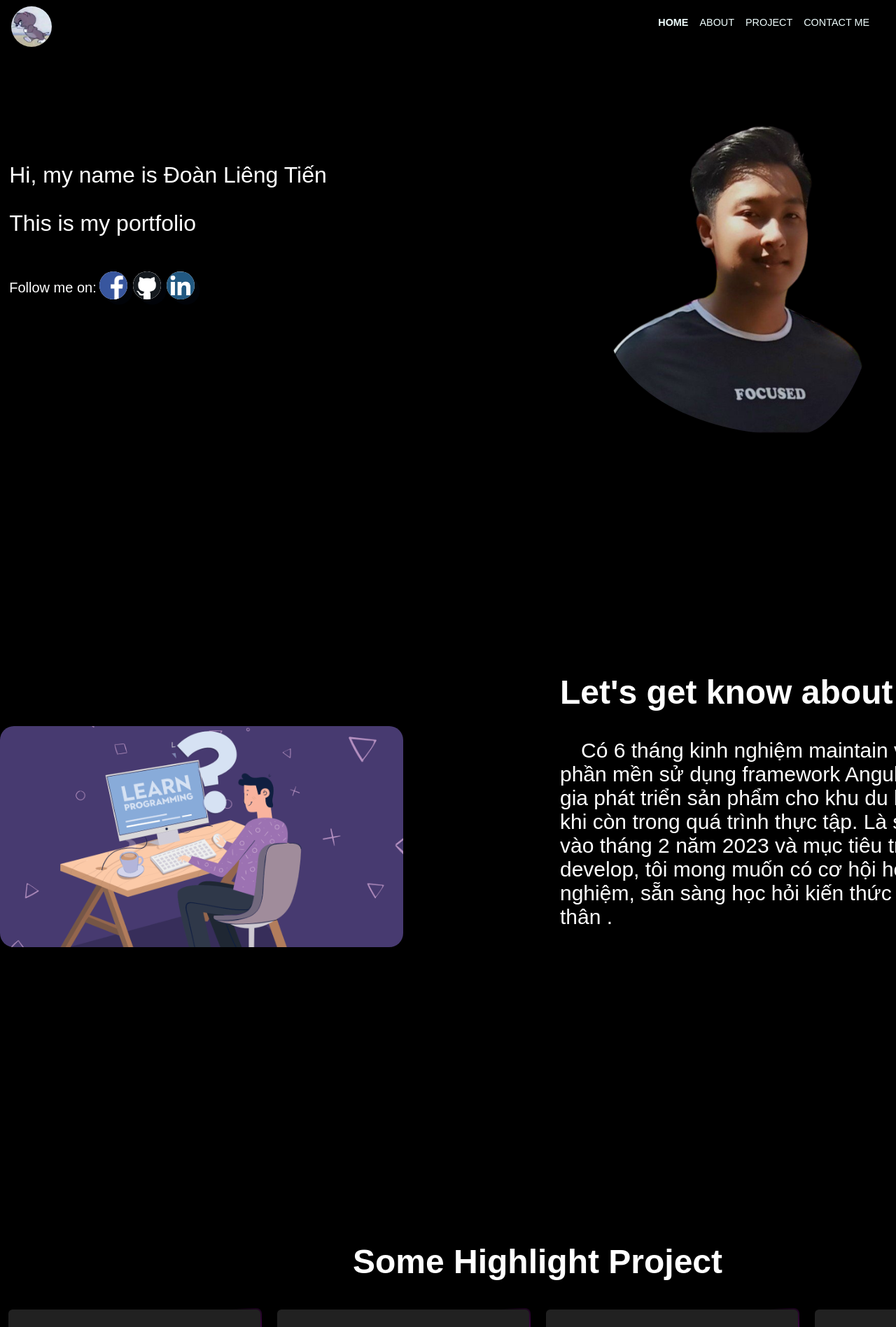
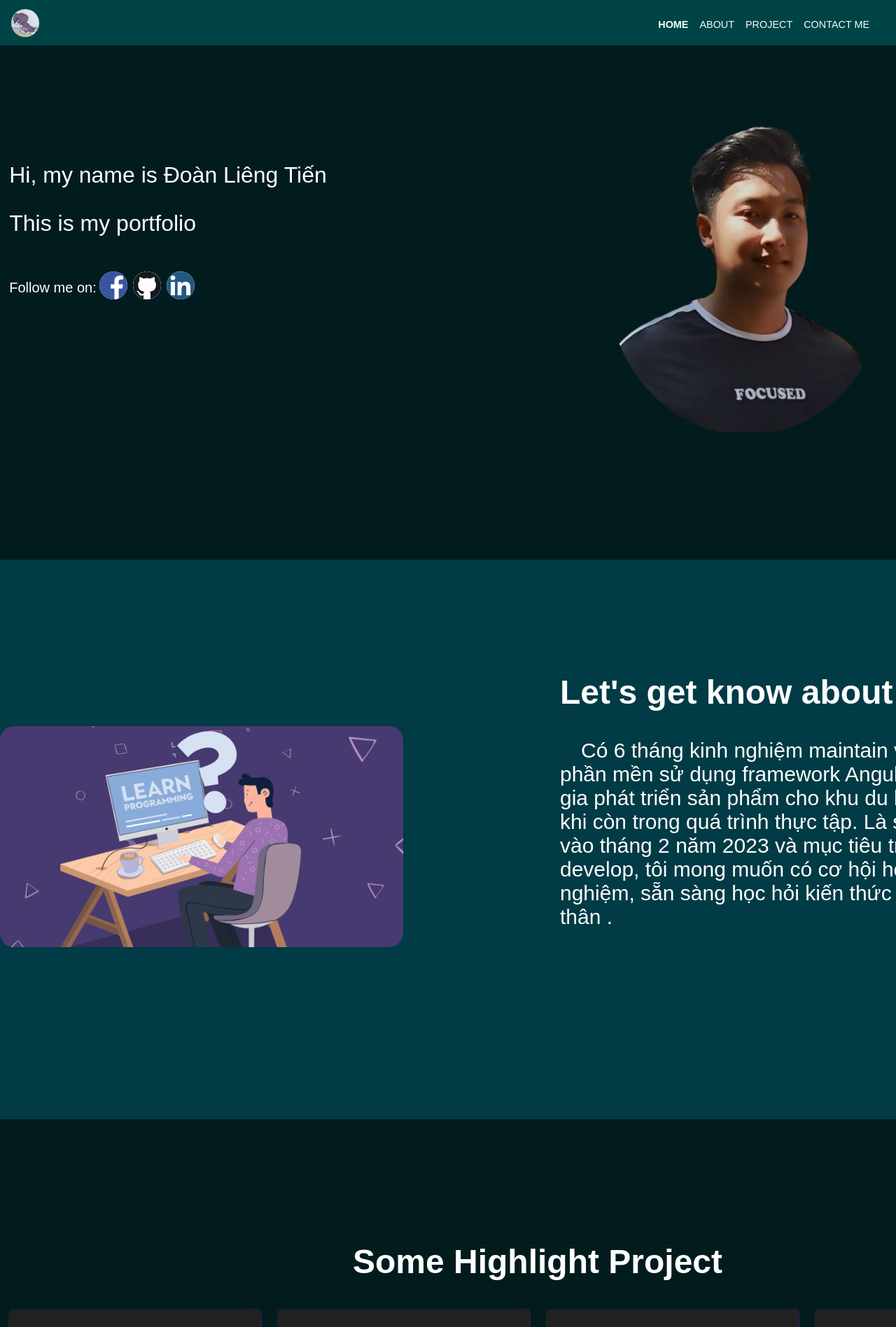
Before and after one commit to TienDoann/Portfolio, a React (Create React App) app: page / in a window 1280 px wide. Shown: the top 1897 px of the page at 70% size. Built offline with nearby package versions, Linux system fonts and the light colour scheme; the HTML template or start-up script is replaced by a standard one.

Commit message:
format color

```diff
--- a/package.json
+++ b/package.json
@@ -19,7 +19,7 @@
   },
   "scripts": {
     "start": "react-scripts start",
-    "predeploy":"npm run build",
+    "redeploy":"npm run build",
     "deploy":"gh-pages -d build",
     "build": "react-scripts build",
     "test": "react-scripts test",
--- a/src/App.css
+++ b/src/App.css
@@ -23,7 +23,7 @@ section {
   height: 70px;
   min-height: 70px;
   width: calc(100% - 1.5rem);
-  background-color: transparent;
+  background-color: #004445;
   color: azure;
   padding: 0 1rem;
 }
@@ -42,7 +42,7 @@ section {
   display: inline-flex;
   flex-flow: row nowrap;
   padding-right: 30px;
-  padding-top: 20px;
+  padding-top: 10px;
   flex: 1;
   justify-content: space-between;
 }
@@ -85,5 +85,5 @@ li:hover {
   background: #B6EADA;
 }
 ::-webkit-scrollbar-thumb{
-  background: #1B6B93;
+  background: #2c7873;
 }
--- a/src/App.js
+++ b/src/App.js
@@ -21,7 +21,7 @@ export default function App() {
   });
 
   return (
-    <div className="App" style={{ backgroundColor: "black"}}>
+    <div className="App" style={{ backgroundColor: '#021c1E'}}>
       <header className="nav" style={{position: 'fixed'}}>
         <nav className="nav__container__actions">
           <div style={{ textAlign: "left" }}>
@@ -29,6 +29,7 @@ export default function App() {
               alt=""
               src={avaTom}
               className="ava"
+              style={{height:'40px', width:'40px'}}
               onClick={() => {
                 window.scrollTo({ top: 0, left: 0, behavior: "smooth" });
               }}
@@ -61,13 +62,13 @@ export default function App() {
       <section id="home">
         <Home />
       </section>
-      <section id="about">
+      <section id="about" style={{backgroundColor:'#003B46'}}>
         <About />
       </section>
       <section id="pro">
         <Project />
       </section>
-      <section id="contact">
+      <section id="contact" style={{backgroundColor:'#003B46'}}>
         <Contact />
       </section>
       {scroll && (
--- a/src/Components/Home/Home.css
+++ b/src/Components/Home/Home.css
@@ -1,20 +1,23 @@
-
-.content{
+.content {
   display: flex;
   justify-content: center;
   align-items: center;
   gap: 20px 400px;
 }
-p{
+
+p {
   text-align: left;
 }
-.content img{
+
+.content img {
   width: 25rem;
   transform: translateY(0px);
   animation: float 6s ease-in-out infinite;
-  border-radius: 49% 51% 33% 67% / 63% 31% 69% 37% ;
+  /*border-radius: 49% 51% 33% 67% / 63% 31% 69% 37% ; */
+  border-radius: 100%;
 }
-.content #cont{
+
+.content #cont {
   border-radius: 50%;
   box-shadow: 0.375em 0.375em 0 0 rgba(15, 28, 63, 0.125);
   height: 2em;
@@ -23,16 +26,25 @@ p{
   margin-top: 8px;
   margin-inline: 4px;
 }
-.introduction{
-  background: -webkit-linear-gradient(120deg,hsl(330, 100%, 100%),hsl(330, 100%, 100%));
+
+.introduction {
+  background: -webkit-linear-gradient(120deg, hsl(330, 100%, 100%), hsl(330, 100%, 100%));
   -webkit-background-clip: text;
   -webkit-text-fill-color: transparent;
   height: 400px;
   font-weight: 400;
 }
 
-@keyframes float{
-  0%{transform:translateY(0px);}
-  50%{transform:translateY(-30px);}
-  100%{transform:translateY(0px);}
+@keyframes float {
+  0% {
+    transform: translateY(0px);
+  }
+
+  50% {
+    transform: translateY(-30px);
+  }
+
+  100% {
+    transform: translateY(0px);
+  }
 }
--- a/src/Components/Projects/project.js
+++ b/src/Components/Projects/project.js
@@ -65,7 +65,7 @@ function Project() {
                         <span>React native</span>
                         <span>.Net Core 6</span>
                     </div>
-                    <p className='src'>Source: (private)</p>
+                    {/* <p className='src'>Source: (private)</p> */}
                 </div>
                 <div class="footer">
                     by Cty TNHH Điện điện tử C&T DevTeam
```
